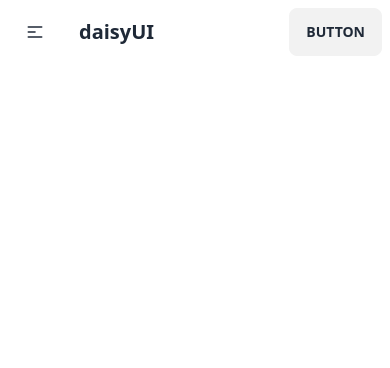
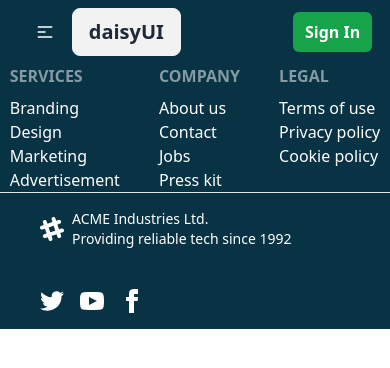
Before and after one commit to atikrahad/ar-shop-clientside, a React (Vite) app: page / in a window 390 px wide. Shown: the top 368 px of the page. Built offline with nearby package versions, Linux system fonts and the light colour scheme.

Commit message:
adding footer section with responsive

```diff
--- a/src/Pages/Home.jsx
+++ b/src/Pages/Home.jsx
@@ -1,10 +1,10 @@
-import Navber from "../SharedComponents/Navber";
+
 
 
 const Home = () => {
     return (
         <div>
-            <Navber></Navber>
+
         </div>
     );
 };
--- a/src/Root.jsx
+++ b/src/Root.jsx
@@ -1,10 +1,14 @@
 import { Outlet } from "react-router-dom";
+import Footer from "./SharedComponents/Footer";
+import Navber from "./SharedComponents/Navber";
 
 
 const Root = () => {
     return (
         <div>
+            <Navber></Navber>
             <Outlet></Outlet>
+            <Footer></Footer>
         </div>
     );
 };
--- /dev/null
+++ b/src/SharedComponents/Footer.jsx
@@ -0,0 +1,89 @@
+import { Link } from "react-router-dom";
+import img from "../assets/header.png"
+
+const Footer = () => {
+  return (
+    <div className="bg-cyan-950">
+      <footer className="flex w-[95%] md:w-[80%] mx-auto flex-wrap justify-between text-white">
+        <nav className="flex flex-col">
+          <header className="footer-title">Services</header>
+          <Link className="link link-hover">Branding</Link>
+          <Link className="link link-hover">Design</Link>
+          <Link className="link link-hover">Marketing</Link>
+          <Link className="link link-hover">Advertisement</Link>
+        </nav>
+        <nav className="flex flex-col">
+          <header className="footer-title">Company</header>
+          <Link className="link link-hover">About us</Link>
+          <Link className="link link-hover">Contact</Link>
+          <Link className="link link-hover">Jobs</Link>
+          <Link className="link link-hover">Press kit</Link>
+        </nav>
+        <nav className="flex flex-col">
+          <header className="footer-title">Legal</header>
+          <Link className="link link-hover">Terms of use</Link>
+          <Link className="link link-hover">Privacy policy</Link>
+          <Link className="link link-hover">Cookie policy</Link>
+        </nav>
+      </footer>
+      <footer className="footer px-10 py-4 border-t bg-cyan-950 text-base-content border-base-300">
+        <aside className="items-center grid-flow-col">
+          <svg
+            width="24"
+            height="24"
+            viewBox="0 0 24 24"
+            xmlns="http://www.w3.org/2000/svg"
+            fillRule="evenodd"
+            clipRule="evenodd"
+            className="fill-current text-white"
+          >
+            <path d="M22.672 15.226l-2.432.811.841 2.515c.33 1.019-.209 2.127-1.23 2.456-1.15.325-2.148-.321-2.463-1.226l-.84-2.518-5.013 1.677.84 2.517c.391 1.203-.434 2.542-1.831 2.542-.88 0-1.601-.564-1.86-1.314l-.842-2.516-2.431.809c-1.135.328-2.145-.317-2.463-1.229-.329-1.018.211-2.127 1.231-2.456l2.432-.809-1.621-4.823-2.432.808c-1.355.384-2.558-.59-2.558-1.839 0-.817.509-1.582 1.327-1.846l2.433-.809-.842-2.515c-.33-1.02.211-2.129 1.232-2.458 1.02-.329 2.13.209 2.461 1.229l.842 2.515 5.011-1.677-.839-2.517c-.403-1.238.484-2.553 1.843-2.553.819 0 1.585.509 1.85 1.326l.841 2.517 2.431-.81c1.02-.33 2.131.211 2.461 1.229.332 1.018-.21 2.126-1.23 2.456l-2.433.809 1.622 4.823 2.433-.809c1.242-.401 2.557.484 2.557 1.838 0 .819-.51 1.583-1.328 1.847m-8.992-6.428l-5.01 1.675 1.619 4.828 5.011-1.674-1.62-4.829z"></path>
+          </svg>
+          <p className="text-white">
+            ACME Industries Ltd. <br />
+            Providing reliable tech since 1992
+          </p>
+        </aside>
+        <nav className="md:place-self-center text-white md:justify-self-end">
+          <div className="grid grid-flow-col gap-4">
+            <a>
+              <svg
+                xmlns="http://www.w3.org/2000/svg"
+                width="24"
+                height="24"
+                viewBox="0 0 24 24"
+                className="fill-current"
+              >
+                <path d="M24 4.557c-.883.392-1.832.656-2.828.775 1.017-.609 1.798-1.574 2.165-2.724-.951.564-2.005.974-3.127 1.195-.897-.957-2.178-1.555-3.594-1.555-3.179 0-5.515 2.966-4.797 6.045-4.091-.205-7.719-2.165-10.148-5.144-1.29 2.213-.669 5.108 1.523 6.574-.806-.026-1.566-.247-2.229-.616-.054 2.281 1.581 4.415 3.949 4.89-.693.188-1.452.232-2.224.084.626 1.956 2.444 3.379 4.6 3.419-2.07 1.623-4.678 2.348-7.29 2.04 2.179 1.397 4.768 2.212 7.548 2.212 9.142 0 14.307-7.721 13.995-14.646.962-.695 1.797-1.562 2.457-2.549z"></path>
+              </svg>
+            </a>
+            <a>
+              <svg
+                xmlns="http://www.w3.org/2000/svg"
+                width="24"
+                height="24"
+                viewBox="0 0 24 24"
+                className="fill-current"
+              >
+                <path d="M19.615 3.184c-3.604-.246-11.631-.245-15.23 0-3.897.266-4.356 2.62-4.385 8.816.029 6.185.484 8.549 4.385 8.816 3.6.245 11.626.246 15.23 0 3.897-.266 4.356-2.62 4.385-8.816-.029-6.185-.484-8.549-4.385-8.816zm-10.615 12.816v-8l8 3.993-8 4.007z"></path>
+              </svg>
+            </a>
+            <a>
+              <svg
+                xmlns="http://www.w3.org/2000/svg"
+                width="24"
+                height="24"
+                viewBox="0 0 24 24"
+                className="fill-current"
+              >
+                <path d="M9 8h-3v4h3v12h5v-12h3.642l.358-4h-4v-1.667c0-.955.192-1.333 1.115-1.333h2.885v-5h-3.808c-3.596 0-5.192 1.583-5.192 4.615v3.385z"></path>
+              </svg>
+            </a>
+          </div>
+        </nav>
+      </footer>
+    </div>
+  );
+};
+
+export default Footer;
--- a/src/SharedComponents/Navber.jsx
+++ b/src/SharedComponents/Navber.jsx
@@ -1,4 +1,4 @@
-import { NavLink } from "react-router-dom";
+import { Link, NavLink } from "react-router-dom";
 
 const Navber = () => {
 
@@ -11,14 +11,14 @@
     </>
 
   return (
-    <div>
-      <div className="navbar ">
+    <div className="bg-cyan-950">
+      <div className="navbar w-[95%] md:w-[80%] mx-auto">
         <div className="navbar-start">
           <div className="dropdown">
             <label tabIndex={0} className="btn btn-ghost lg:hidden">
               <svg
                 xmlns="http://www.w3.org/2000/svg"
-                className="h-5 w-5"
+                className="h-5 text-white w-5"
                 fill="none"
                 viewBox="0 0 24 24"
                 stroke="currentColor"
@@ -40,17 +40,17 @@
               }
             </ul>
           </div>
-          <a className="btn btn-ghost normal-case text-xl">daisyUI</a>
+          <a className="btn normal-case text-xl">daisyUI</a>
         </div>
         <div className="navbar-center hidden lg:flex">
-          <ul className="menu menu-horizontal px-1">
+          <ul className="menu menu-horizontal space-x-2 px-1">
             {
                 navber
             }
           </ul>
         </div>
-        <div className="navbar-end">
-          <a className="btn">Button</a>
+        <div className="navbar-end ">
+          <Link><button className="font-bold rounded-md text-white py-2 px-3 bg-green-600 hover:bg-sky-600">Sign In</button></Link>
         </div>
       </div>
     </div>
```
Also changed, not shown: src/assets/header.png (added).
